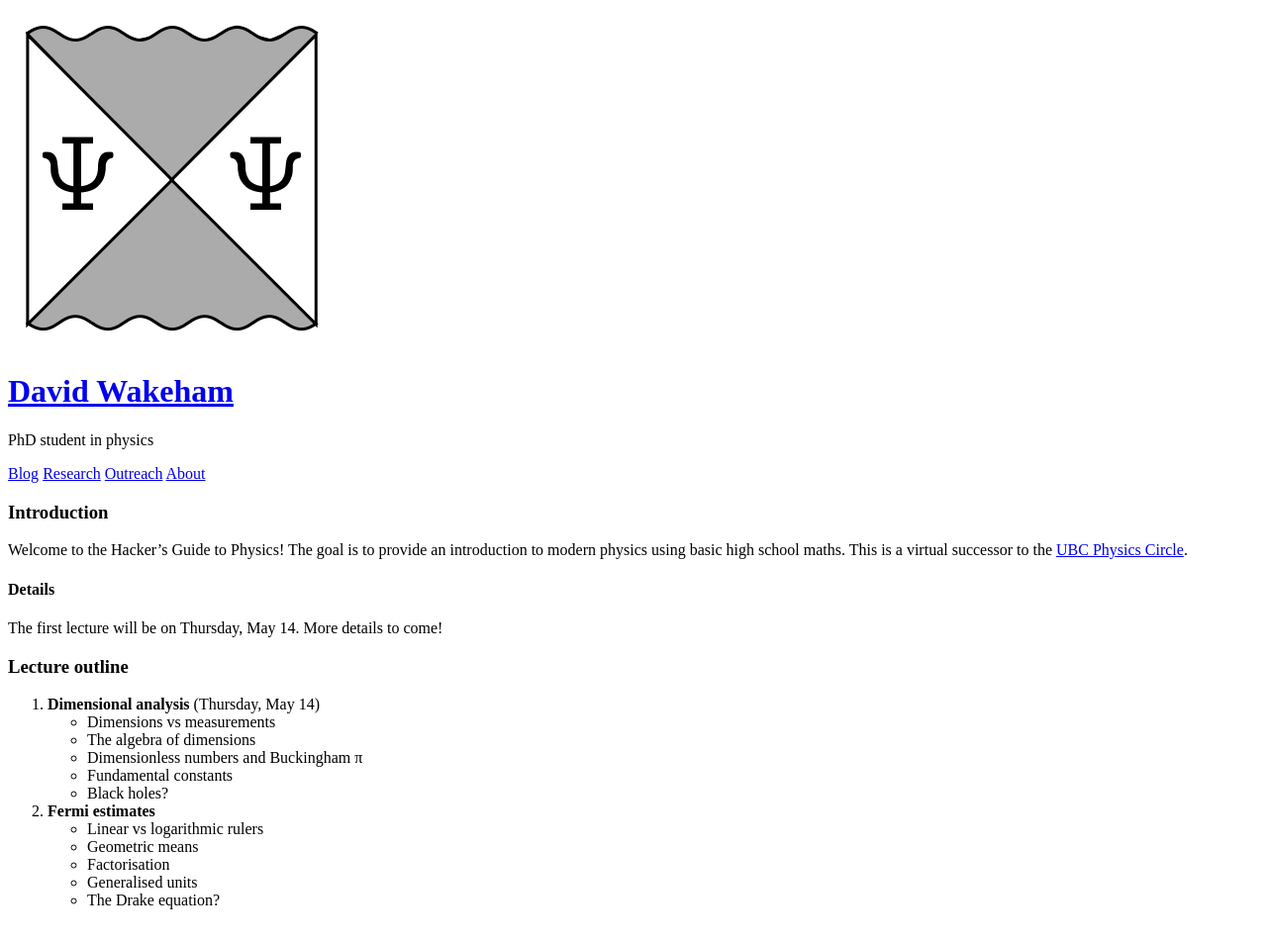
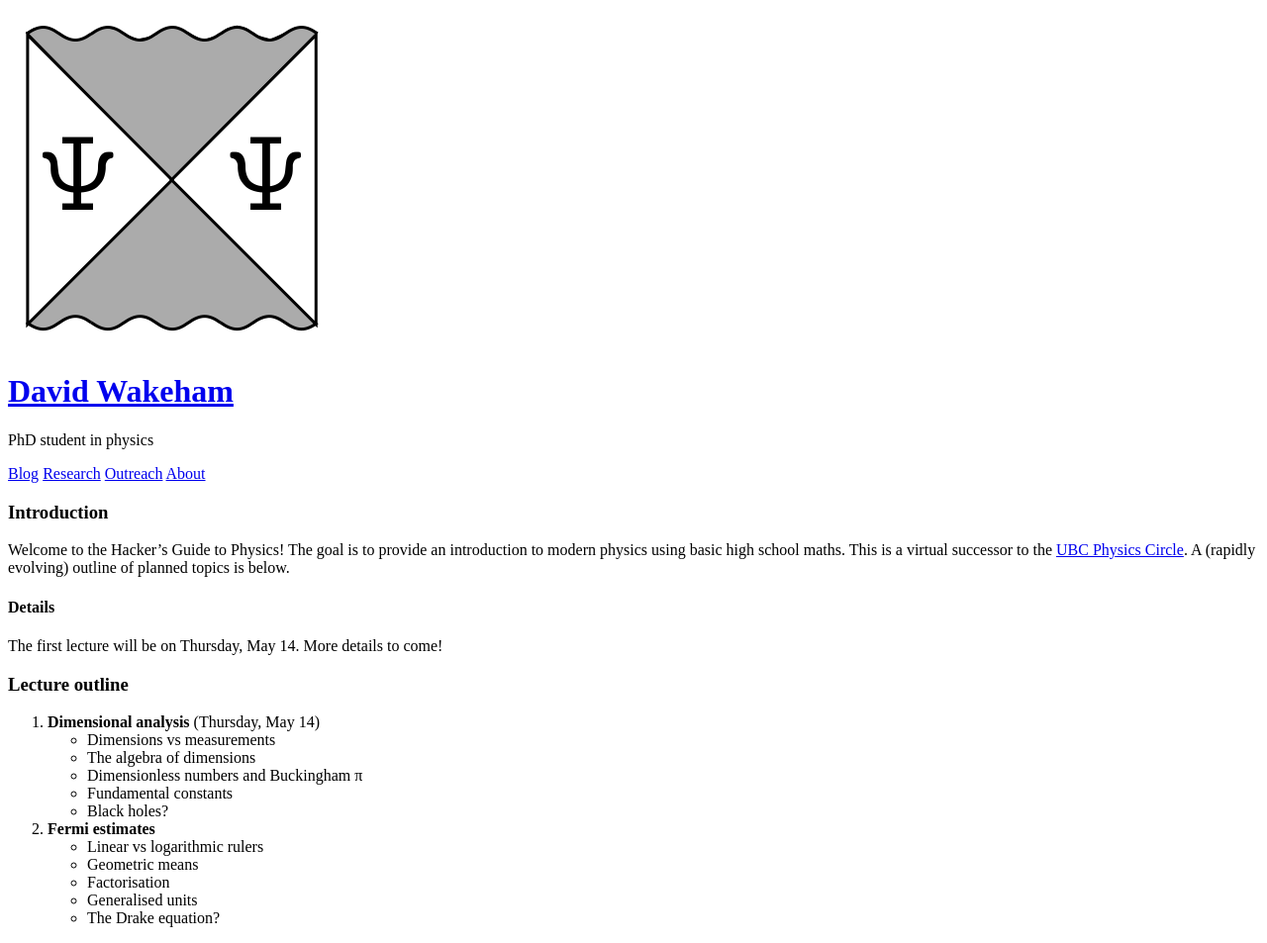
Before and after one commit to hapax/hapax.github.io, a Jekyll site: the page built from assets/hacker.md, in a window 1280 px wide. Shown: the whole page at 99% size. Built offline with Jekyll 4.4.1, drawn with Linux system fonts in a browser that asks for light colours; our own code applies the rules of GitHub Pages for plain Markdown files; a script that is not in the unit is left out.

Commit message:
Update hacker.md

```diff
--- a/assets/hacker.md
+++ b/assets/hacker.md
@@ -13,6 +13,7 @@ Welcome to the Hacker’s Guide to Physics! The goal is to provide an
 introduction to modern physics using basic high school maths.
 This is a virtual successor to the
 [UBC Physics Circle](https://outreach.phas.ubc.ca/events/metro-vancouver-physics-circle/).
+A (rapidly evolving) outline of planned topics is below.
 
 #### Details
 
```
